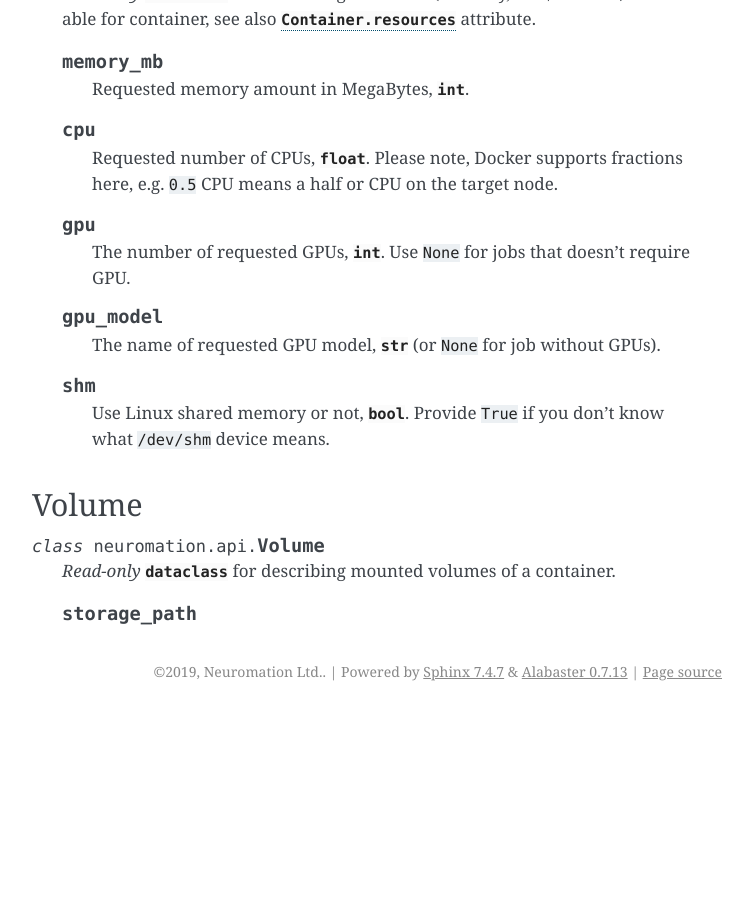
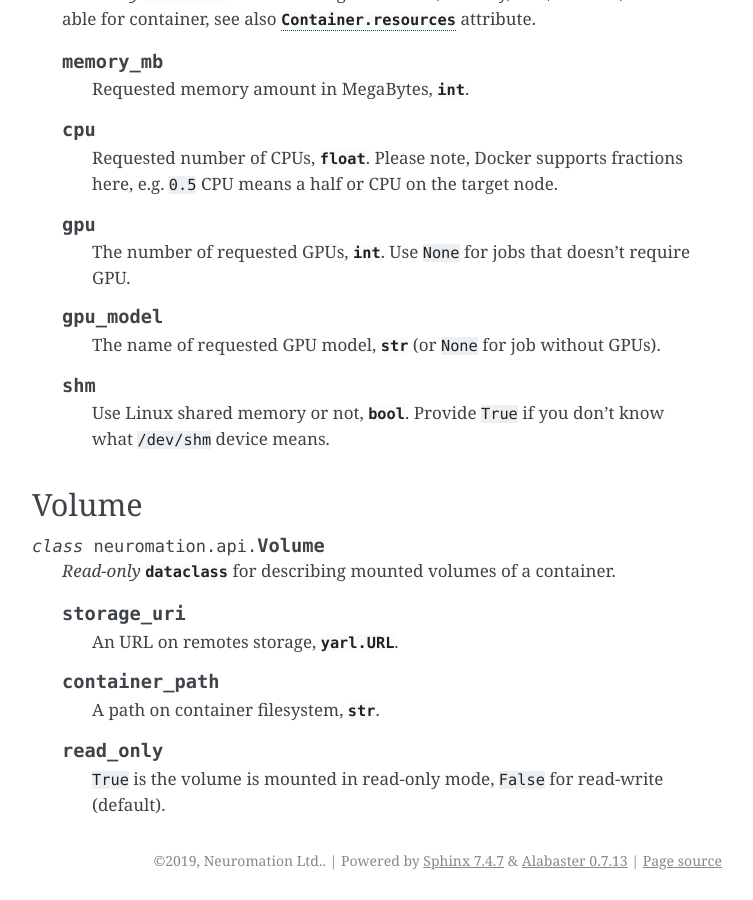
Before and after one commit to neuro-inc/neuro-cli, a Sphinx documentation site: the page built from docs/jobs_reference.rst, in a window 1280 px wide and 900 px high, scrolled down 5592 px. Shown: the whole window, without its empty margins (388-1141 px from the left). Built offline with Sphinx 7.4.7, drawn with Linux system fonts in a browser that asks for light colours; pages that are not in the unit, such as notebooks, are missing from menus; before the commit the page ends 6303 px from its top, so only the background shows below that; some of the changed text lies outside the part shown.

Commit message:
Small improvements

```diff
--- a/docs/jobs_reference.rst
+++ b/docs/jobs_reference.rst
@@ -441,9 +441,18 @@ Volume
    *Read-only* :class:`~dataclasses.dataclass` for describing mounted volumes of a
    container.
 
-   .. attribute:: storage_path
+   .. attribute:: storage_uri
 
+      An URL on remotes storage, :class:`yarl.URL`.
 
+   .. attribute:: container_path
+
+      A path on container filesystem, :class:`str`.
+
+   .. attribute:: read_only
+
+      ``True`` is the volume is mounted in read-only mode, ``False`` for read-write
+      (default).
 
 
 .. _ENTRYPOINT: https://docs.docker.com/engine/reference/builder/#entrypoint
```
Also changed, not shown: 2 other files.
